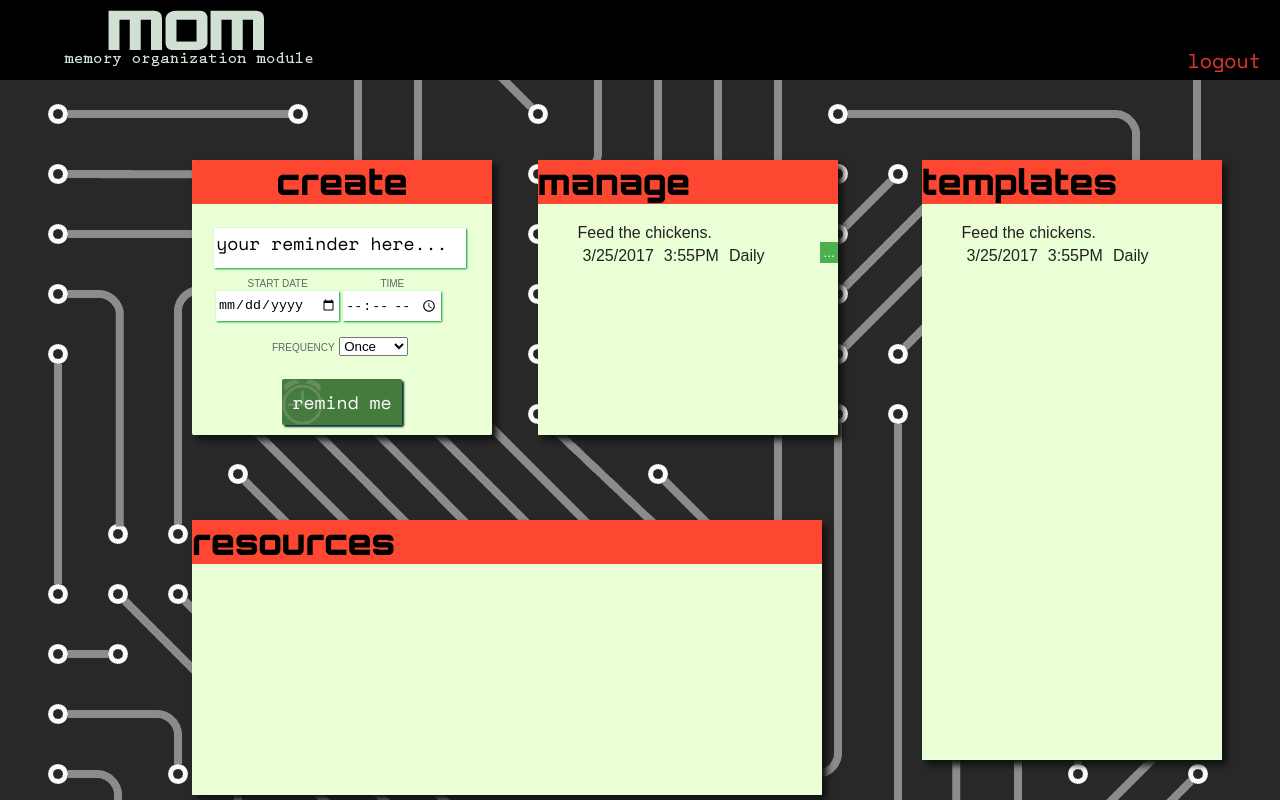
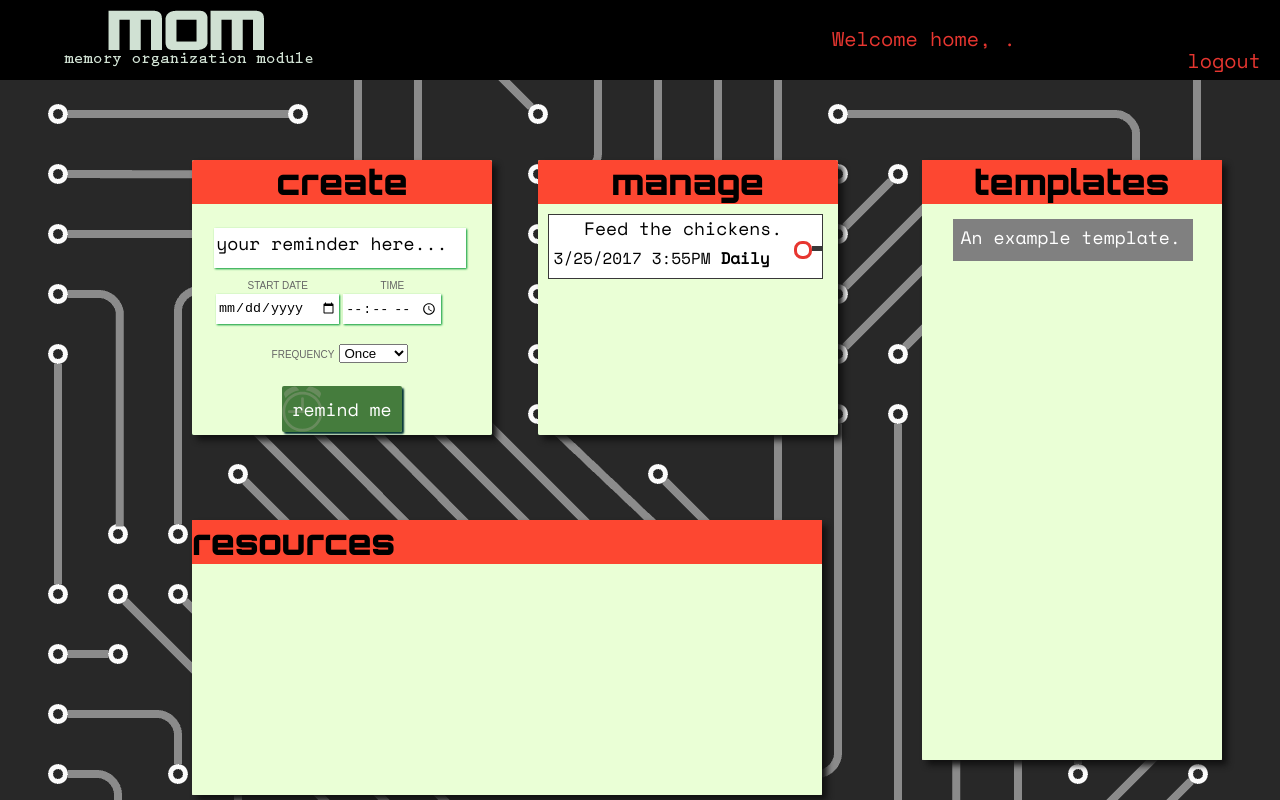
Before and after one commit to kristinesterley/MOM, a website: page public/dashboard.html in a window 1280 px wide. Drawn offline with nearby package versions, Linux system fonts and the light colour scheme; no server answers.

Commit message:
layout updates

```diff
--- a/public/assets/scss/views/_dashboard.scss
+++ b/public/assets/scss/views/_dashboard.scss
@@ -9,7 +9,7 @@ background: url("../images/circuit.png");
 	height: 80px;
 	top: 0px;
 	left: 0px;
-	z-index: 1;
+	z-index: 3;
 	background: #000;
 	position: fixed;
 	width: 100%;
@@ -20,6 +20,16 @@ background: url("../images/circuit.png");
 	position: absolute;
 	left: 5%
 
+}
+
+#welcome {
+	position: absolute;
+	left: 65%;
+	top: 5%;
+	font-family: Space Mono;
+	color: #e73630;
+	font-size: 20px;
+	font-weight: normal;
 }
 
 #logout {
@@ -44,6 +54,8 @@ background: url("../images/circuit.png");
 	position: absolute;
 	top: 20%;
 	left: 42%;
+	text-align: center;
+	overflow: auto;
 }
 
 #resrc {
@@ -57,6 +69,7 @@ background: url("../images/circuit.png");
 	top: 20%;
 	left: 72%;
 	margin-bottom: 20px;
+	text-align: center;
 }
 
 .dashHeader {
@@ -151,6 +164,7 @@ input[type="date"]:before {
 #remind:hover {
   background: url("../images/clockh.svg") no-repeat;
   background-color:  rgba(51, 110, 45, 0.6);
+  cursor: pointer;
 
 }
 
@@ -206,6 +220,45 @@ input[type=time] {
 	margin-top: 8%;
 }
 
+.reminderx {
+	background-color: #fff;
+	margin: 10px;
+	border: 1px solid #383838;
+	padding: 0px;
+	width: 275px;
+	font-family: Space Mono;
+	height: 65px;
+	color: #000;
+
+}
+
+ul {
+	padding: 0px;
+	margin: 0px;
+}
+
+li {
+	padding: 0px;
+	margin: 0px;
+}
+
+p {
+	font-size: 18px;
+}
+
+#date {
+	font-size: 16px;
+}
+
+#time {
+	font-size: 16px;
+}
+
+#freq {
+	font-size: 16px;
+	font-weight: bold;
+}
+
 .reminderInfo {
 	float: left;
 	margin: 5px;
@@ -221,26 +274,39 @@ input[type=time] {
 
 
 .mngBtn {
-	float:right;
-    background-color: #4CAF50;
+	position: absolute;
+	right: 10px;
+	top: 0px;
+    background: transparent;
     color: white;
-    padding: 3px;
+    padding: 6px;
     border: none;
     cursor: pointer;
+    border-radius: 45%;
+    border: 3px solid #e73630;
+    z-index: 1;
+}
+
+#mngRect {
+	position: absolute;
+	width: 10px;
+	height: 5px;
+	background: #383838;
+	right: 0px;
+	top: 5px;
 }
 
 .dropdown {
     position: relative;
     display: block;
     float: right;
+
 }
 
 .dropdown-content {
     display: none;
     position: absolute;
-    background-color: #f9f9f9;
-    box-shadow: 0px 8px 16px 0px rgba(0,0,0,0.2);
-    z-index: 1;
+
 }
 
 .dropdown-content a {
@@ -248,21 +314,81 @@ input[type=time] {
     padding: 2px;
     text-decoration: none;
     display: block;
+    background-color: #f9f9f9;
+    box-shadow: 0px 8px 16px 0px rgba(0,0,0,0.2);
+    z-index: 2;
 }
 
-.dropdown-content a:hover {background-color: #f1f1f1}
+.dropdown-content a:hover {
+	background-color: #f1f1f1
+}
 
 .dropdown:hover .dropdown-content {
     display: block;
+    position: absolute;
+    right: -25px;
+    top: 5px;
 }
 
 .dropdown:hover .mngBtn {
-    background-color: #3e8e41;
+    background-color: #fff;
+}
+
+#update {
+	font-family: Space Mono;
+	color: #fff;
+    border: none;
+    padding: 5px 5px;
+    text-align: center;
+    text-decoration: none;
+    font-size: 14px;
+    margin-top: 0px;
+	background-color: rgba(51, 110, 45, 0.9);
+}
+
+#update:hover {
+  background-color:  rgba(51, 110, 45, 0.6);
+}
+
+#remind:focus {
+	outline: none;
+}
+
+
+#remind:active {
+  color: #d8d7dd;
+}
+
+#delete {
+
+	font-family: Space Mono;
+	color: #fff;
+    border: none;
+    padding: 4px 4px;
+    text-align: center;
+    text-decoration: none;
+    font-size: 14px;
+    margin-top: 0px;
+	background-color: rgba(51, 110, 45, 0.9);
+}
+
+#delete:hover {
+  background-color:  rgba(231, 54, 48, 0.6);
+}
+
+#delete:focus {
+	outline: none;
+}
+
+
+#delete:active {
+  color: #d8d7dd;
 }
 
 li {
 	margin-bottom: 10px;
 	margin-top: 0px;
+	padding: 0px;
 	list-style-type: none;
 
 }
@@ -291,6 +417,28 @@ li {
 	background: rgba(255, 255, 230, 0.8);
 }
 
+.templatex {
+	position: absolute;
+	left: 7%;
+	margin: 10px;
+	margin-top: 15px;
+	padding-top: 5px;
+	padding-bottom: 1px;
+	width: 80%;
+	background-color: gray;
+	color: #fff;
+	font-family: Space Mono;
+	font-size: 16px;
+
+}
+
+.templatex:hover {
+	background-color: #fff;
+	color: #000;
+	border: 1px solid #383838;
+	cursor: pointer;
+}
+
 .templateInfo {
 	float: left;
 	margin: 5px;
--- a/public/dashboard.html
+++ b/public/dashboard.html
@@ -14,6 +14,7 @@
   <nav class="fixedHeader">
     <div class="navbar-header">
       <img id="logo" src="assets/images/momlg.png">
+      <h3 id='welcome'>Welcome home, <span class="member-name"></span>.</h3>
       <a class="navbar-brand" id="logout" href="/logout">
         logout
       </a>
@@ -70,43 +71,50 @@
 <div id="manage" class='dashDivs'>
 <div class="reminderContainer">
   <h2 class="dashHeader">manage</h2>
+    <div class="clearfix">
+  <div class="reminderx">
+
   <ul>
     <li>
-      <div class="clearfix">
         <p class="reminderHead">Feed the chickens.</p>
         <p class="reminderInfo" id="date">3/25/2017</p>
         <p class="reminderInfo" id="time">3:55PM</p>
         <p class="reminderInfo" id="freq">Daily</p>
         <div class="dropdown">
-          <button class="mngBtn">...</button>
+          <button class="mngBtn"></button><div id='mngRect'></div>
           <div class="dropdown-content">
               <button id="update">update</button><br><!-- INCLUDE THIS BREAK -->
               <button id="delete">delete</button>
           </div>
         </div>
-        </div>
-      </div><!-- clearfix -->
-
     </li>
     <br> <!-- INCLUDE THIS BREAK! -->
   </ul>
+
+  </div><!-- reminder x -->
+  </div><!-- clearfix -->
 </div><!-- reminder container -->
 </div>
 
 <div id="templates" class='dashDivT'>
-  <div class="templateContainer"><!-- ON CLICK OF THIS DIV -->
+<div class="templateContainer">
   <h2 class="dashHeader">templates</h2>
+
   <ul>
+    <div class="templatex"><!-- ON CLICK OF THIS DIV -->
     <li>
       <div class="clearfix">
-        <p class="templateHead">Feed the chickens.</p>
-        <p class="templateInfo" id="date">3/25/2017</p>
+        <p class="templateHead">An example template.</p>
+<!--         <p class="templateInfo" id="date">3/25/2017</p>
         <p class="templateInfo" id="time">3:55PM</p>
-        <p class="templateInfo" id="freq">Daily</p>
+        <p class="templateInfo" id="freq">Daily</p> -->
       </div><!-- clearfix -->
     </li>
+    </div><!-- template x -->
     <br> <!-- INCLUDE THIS BREAK! -->
+
   </ul>
+
     </div><!-- template container -->
 </div>
 
```
Also changed, not shown: models/ausers.js (renamed from models/users.js), public/assets/css/styles.css, 1 other file.
